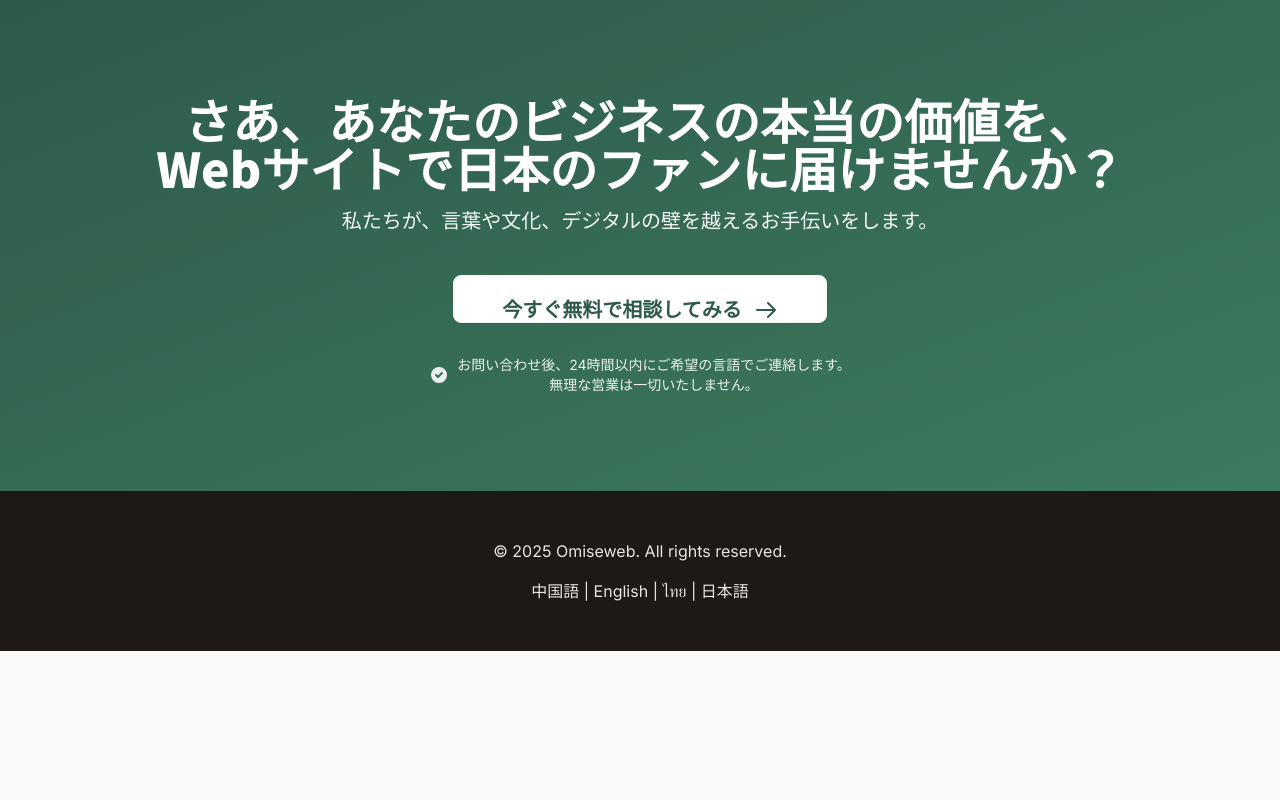
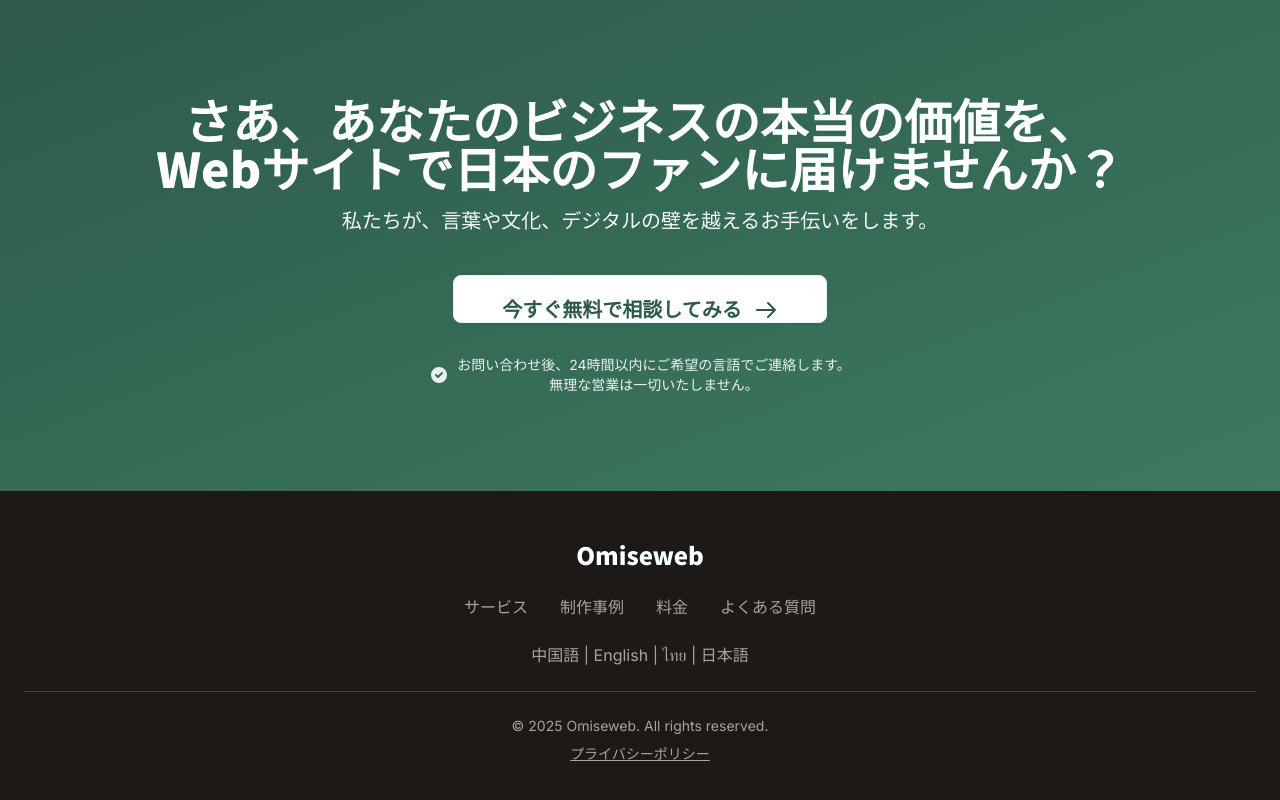
Before and after one commit to greatworkjapan/webtest, an Astro site: page / in a window 1280 px wide. Shown: the part 6032-6832 px from the top of the page. Before the commit the page ends 6683 px from the top, so only its background shows below. Built offline with nearby package versions, Linux system fonts and the light colour scheme; Astro itself is replaced by a stand-in of ours.

Commit message:
Update Footer.astro

```diff
--- a/src/components/Footer.astro
+++ b/src/components/Footer.astro
@@ -1,9 +1,21 @@
 ---
 ---
 
-<footer class="bg-stone-900 text-stone-200 py-12 text-center">
-  <div class="container mx-auto px-6">
-    <p class="mb-4">&copy; 2025 Omiseweb. All rights reserved.</p>
-    <p>中国語 | English | ไทย | 日本語</p>
+<footer class="bg-stone-900 text-stone-400 py-12">
+  <div class="container mx-auto px-6 text-center">
+    <div class="text-2xl font-black text-white font-jp mb-6">Omiseweb</div>
+    <ul class="flex justify-center gap-6 md:gap-8 mb-6">
+      <li><a href="#solutions" class="hover:text-white transition-colors duration-300">サービス</a></li>
+      <li><a href="#cases" class="hover:text-white transition-colors duration-300">制作事例</a></li>
+      <li><a href="#pricing" class="hover:text-white transition-colors duration-300">料金</a></li>
+      <li><a href="#faq" class="hover:text-white transition-colors duration-300">よくある質問</a></li>
+    </ul>
+    <div class="mb-6">
+      <p>中国語 | English | ไทย | 日本語</p>
+    </div>
+    <div class="border-t border-stone-700 pt-6 text-sm">
+      <p class="mb-2">&copy; 2025 Omiseweb. All rights reserved.</p>
+      <a href="#" class="underline hover:text-white transition-colors duration-300">プライバシーポリシー</a>
+    </div>
   </div>
 </footer>
```
